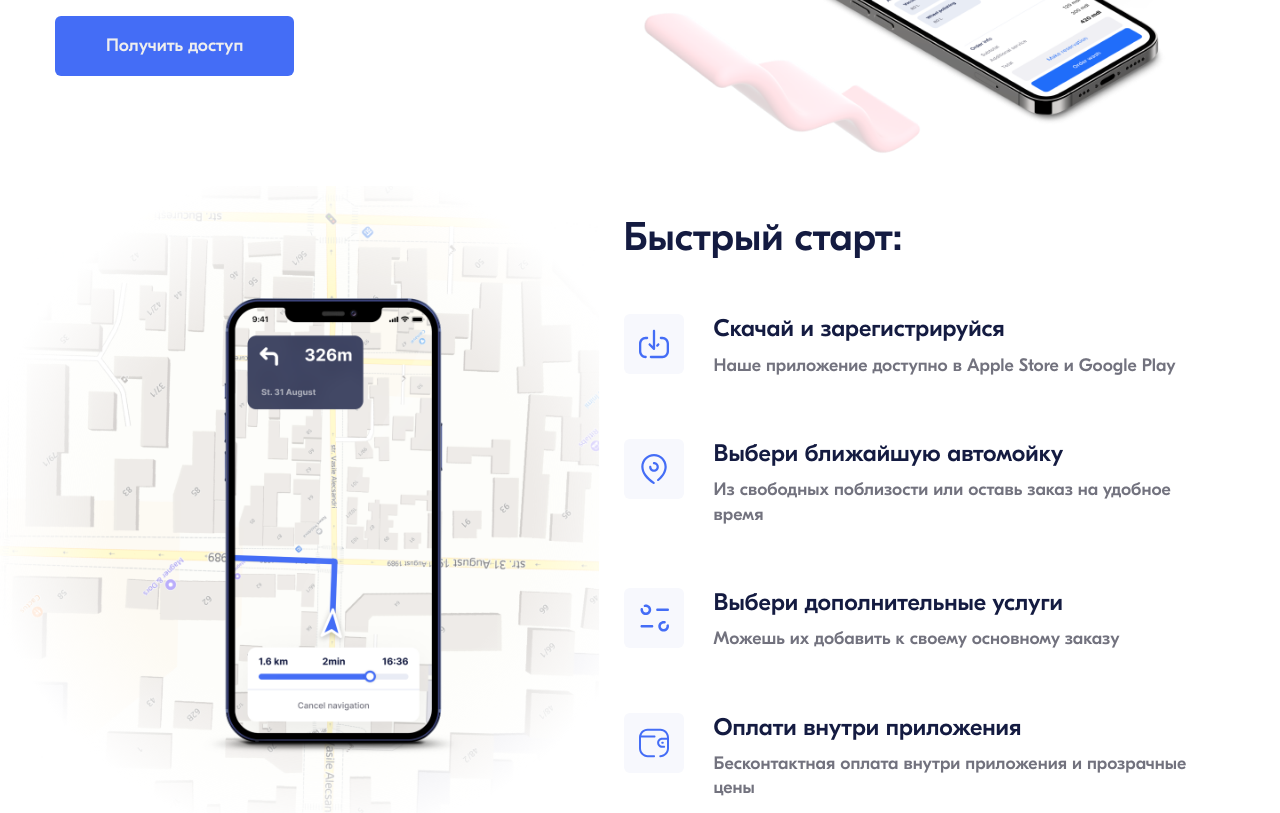
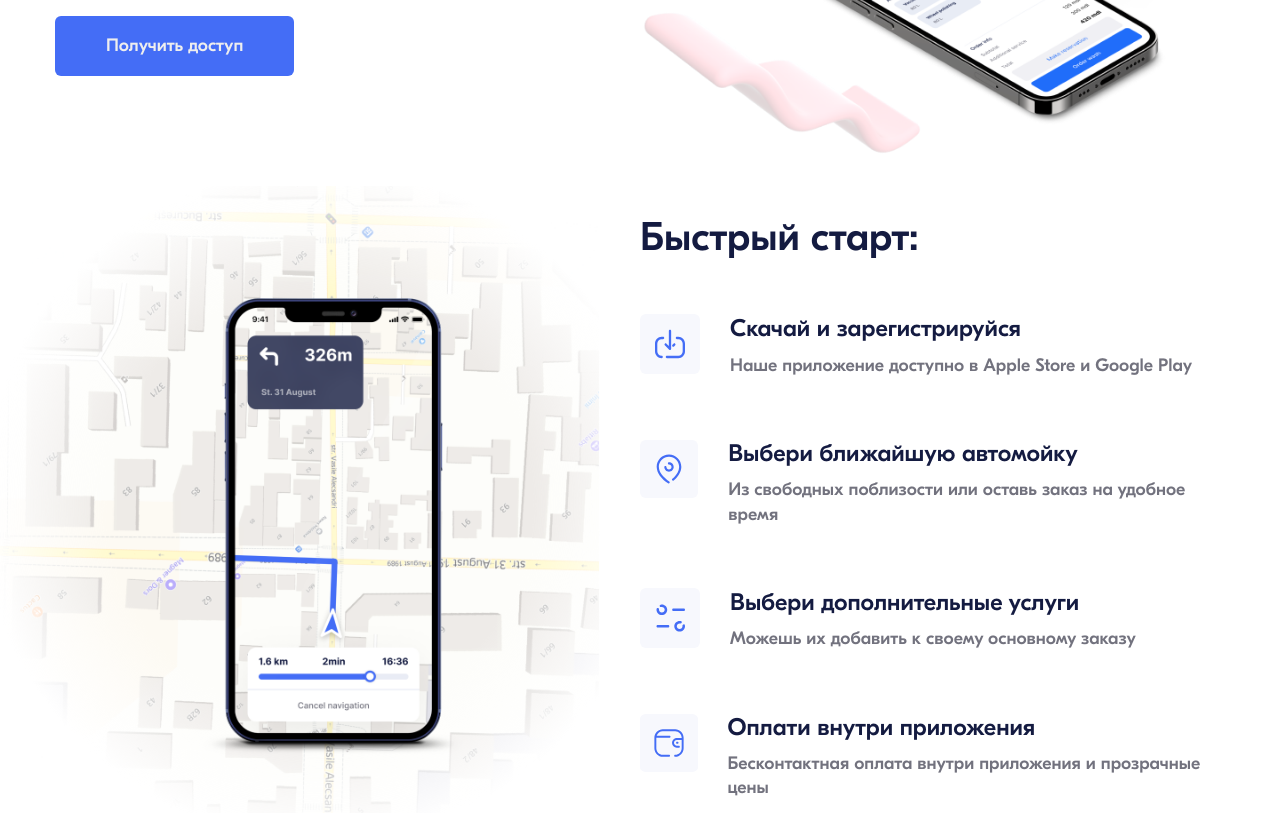
Before and after one commit to Andrey048/GetWash, a website: page source/index.html in a window 1280 px wide. Shown: the part 500-1313 px from the top of the page. Drawn offline with nearby package versions, Linux system fonts and the light colour scheme; files that its build step writes are made by us from their sources; a web font is replaced by a local one.

Commit message:
Рефакторинг верстки блока start

```diff
--- a/source/index.html
+++ b/source/index.html
@@ -58,20 +58,28 @@
                <h2 class="start__title">Быстрый старт:</h2>
                <ul class="start__items">
                   <li class="start__item item-start">
+                     <div class="item-start__inner">
                         <h3 class="item-start__title">Скачай и зарегистрируйся</h3>
                         <p class="item-start__text">Наше приложение доступно в Apple Store и Google Play</p>
+                     </div>
                   </li>
                   <li class="start__item item-start">
+                     <div class="item-start__inner">
                         <h3 class="item-start__title">Выбери ближайшую автомойку</h3>
                         <p class="item-start__text">Из свободных поблизости или оставь заказ на удобное время</p>
+                     </div>
                   </li>
                   <li class="start__item item-start">
+                     <div class="item-start__inner">
                         <h3 class="item-start__title">Выбери дополнительные услуги</h3>
                         <p class="item-start__text">Можешь их добавить к своему основному заказу</p>
+                     </div>
                   </li>
                   <li class="start__item item-start">
+                     <div class="item-start__inner">
                         <h3 class="item-start__title">Оплати внутри приложения </h3>
                         <p class="item-start__text">Бесконтактная оплата внутри приложения и прозрачные цены</p>
+                     </div>
                   </li>
                </ul>
             </div>
--- a/source/scss/blocks/partner.scss
+++ b/source/scss/blocks/partner.scss
@@ -3,6 +3,8 @@
       @include reset-margin;
       @include adaptive-value($property: padding-top, $startSize: 46, $minSize: 30);
       @include adaptive-value($property: padding-bottom, $startSize: 112, $minSize: 35);
+
+      text-align: center;
    }
    &__title {
       max-width: 850px;
@@ -43,7 +45,7 @@
       flex-wrap: wrap;
       justify-content: center;
 
-      margin: 0 -20px 20px;
+      margin: 0 -20px;
    }
    &__item {
       flex-basis: 200px;
@@ -52,7 +54,7 @@
       @include adaptive-value($property: padding-left, $startSize: 29, $minSize: 29 * 0.63);
       @include adaptive-value($property: padding-right, $startSize: 29, $minSize: 29 * 0.63);
       @include adaptive-value($property: padding-bottom, $startSize: 33, $minSize: 33 * 0.63);
-      margin: 0 20px;
+      margin: 0 20px 20px;
       padding: 39px 29px 33px;
 
       box-shadow: 0px 16px 20px 0px rgba(20, 27, 65, 0.03);
--- a/source/scss/blocks/start.scss
+++ b/source/scss/blocks/start.scss
@@ -1,60 +1,64 @@
 .start {
-   @include positioning-center-section;
+   position: relative;
 
+   max-width: $max-content-width;
    margin-top: -75px;
+   margin-left: auto;
+   margin-right: auto;
+
+   @media (max-width: $max-width-laptop) {
+      margin-top: 0;
+   }
+
+   &::after {
+      content: '';
+
+      position: absolute;
+      top: 0;
+      right: 50%;
+      bottom: 0;
+      left: 0;
 
       background-image: url(../images/start/illustration.png);
       background-repeat: no-repeat;
-   background-position: left center;
-   background-size: 50% auto;
+      background-position: center center;
+      background-size: contain;
 
-   @media (max-width: 1250px) {
-      margin-top: 0px;
-   }
       @media (max-width: $max-width-laptop) {
-      background-position: center bottom;
+         position: static;
+         display: block;
+         width: 100%;
+         padding-bottom: 50%;
       }
       @media (max-width: $max-width-tablet) {
-      background-size: 70% auto;
+         padding-bottom: 60%;
       }
       @media (max-width: $max-width-mobile) {
+         padding-bottom: calc(601 / 320 * 100%);
+
          background-image: url(../images/start/illustration-mobile.png);
-      background-size: 100% auto;
+      }
    }
 
    &__inner {
       @include reset-margin;
       @include adaptive-value($property: padding-top, $startSize: 98, $minSize: 51);
       @include adaptive-value($property: padding-bottom, $startSize: 94, $minSize: 47);
-
-      min-height: 724px;
-      padding-left: 48.6%;
+      padding-left: 50%;
 
       @media (max-width: $max-width-laptop) {
-         min-height: 0;
          padding-left: 0;
-         padding-bottom: 106% * 0.5 + 8%;
-      }
-      @media (max-width: $max-width-tablet) {
-         padding-bottom: 106% * 0.70 + 9%;
-      }
-      @media (max-width: $max-width-mobile) {
-         padding-bottom: 205%;
       }
    }
    &__title {
+      @include adaptive-value($property:margin-bottom, $startSize:52, $minSize:30);
+
       @include adaptive-value($property: font-size, $startSize: 40, $minSize: 21);
-
-      margin-bottom: 52px;
-
       line-height: 110%;
       color: $font-blue-color;
 
       @media (max-width: $max-width-laptop) {
          text-align: center;
-      }
-      @media (max-width: $max-width-mobile) {
-         margin-bottom: 30px;
       }
    }
    &__items {
@@ -77,52 +81,64 @@
    }
 }
 .item-start {
+   display: flex;
+
    @include reset-margin;
 
-   min-height: 60px;
-   padding-left: 60px + 30px;
+   @media (max-width: $max-width-mobile) {
+      flex-direction: column;
+      align-items: center;
+   }
+
+   &::before {
+      content: '';
+
+      display: block;
+      width: 60px;
+      height: 60px;
 
       background-repeat: no-repeat;
-   background-position: left top;
+      background-size: contain;
+      background-position: center center;
 
       @media (max-width: $max-width-mobile) {
-      min-height: 0;
-      padding-left: 0;
-      padding-top: 60px + 20px;
-
-      text-align: center;
-
-      background-position: center top;
+         margin-bottom: 15px;
+      }
    }
 
-   &:nth-child(1) {
+   &:nth-child(1)::before {
       background-image: url(../images/start/download-icon.svg);
    }
-   &:nth-child(2) {
+   &:nth-child(2)::before {
       background-image: url(../images/start/location-icon.svg);
    }
-   &:nth-child(3) {
+   &:nth-child(3)::before {
       background-image: url(../images/start/filter-icon.svg);
    }
-   &:nth-child(4) {
+   &:nth-child(4)::before {
       background-image: url(../images/start/wallet-icon.svg);
    }
 
+   &__inner {
+      padding-left: 30px;
+
+      @media (max-width: $max-width-mobile) {
+         padding-left: 0;
+      }
+   }
    &__title {
+      @include adaptive-value($property:margin-bottom, $startSize:8, $minSize:10);
+
       @include adaptive-value($property: font-size, $startSize: 24, $minSize: 18);
-
-      margin-bottom: 8px;
-
       line-height: 135%;
       color: $font-blue-color;
 
       @media (max-width: $max-width-mobile) {
-         margin-bottom: 10px;
+         text-align: center;
       }
    }
    &__text {
       @include adaptive-value($property: font-size, $startSize: 18, $minSize: 14);
-
       font-weight: 300;
       line-height: 135%;
       color: $font-gray-color;
@@ -131,6 +147,8 @@
          max-width: 80%;
          margin-left: auto;
          margin-right: auto;
+
+         text-align: center;
       }
    }
 }
--- a/source/scss/blocks/top-block.scss
+++ b/source/scss/blocks/top-block.scss
@@ -1,9 +1,9 @@
 .top-block {
+   position: relative;
+
    max-width: $max-content-width;
    margin-left: auto;
    margin-right: auto;
-
-   position: relative;
 
    &::after {
       content: '';
@@ -23,8 +23,7 @@
          position: static;
 
          display: block;
-         height: 100px;
-         padding-bottom: 40%;
+         padding-bottom: 50%;
       }
       @media (max-width: $max-width-tablet) {
          padding-bottom: 60%;
```
Also changed, not shown: docs/index.html (+1 -1 lines), docs/css/styles.min.css. Lines whose indentation alone changed are shown as unchanged.
